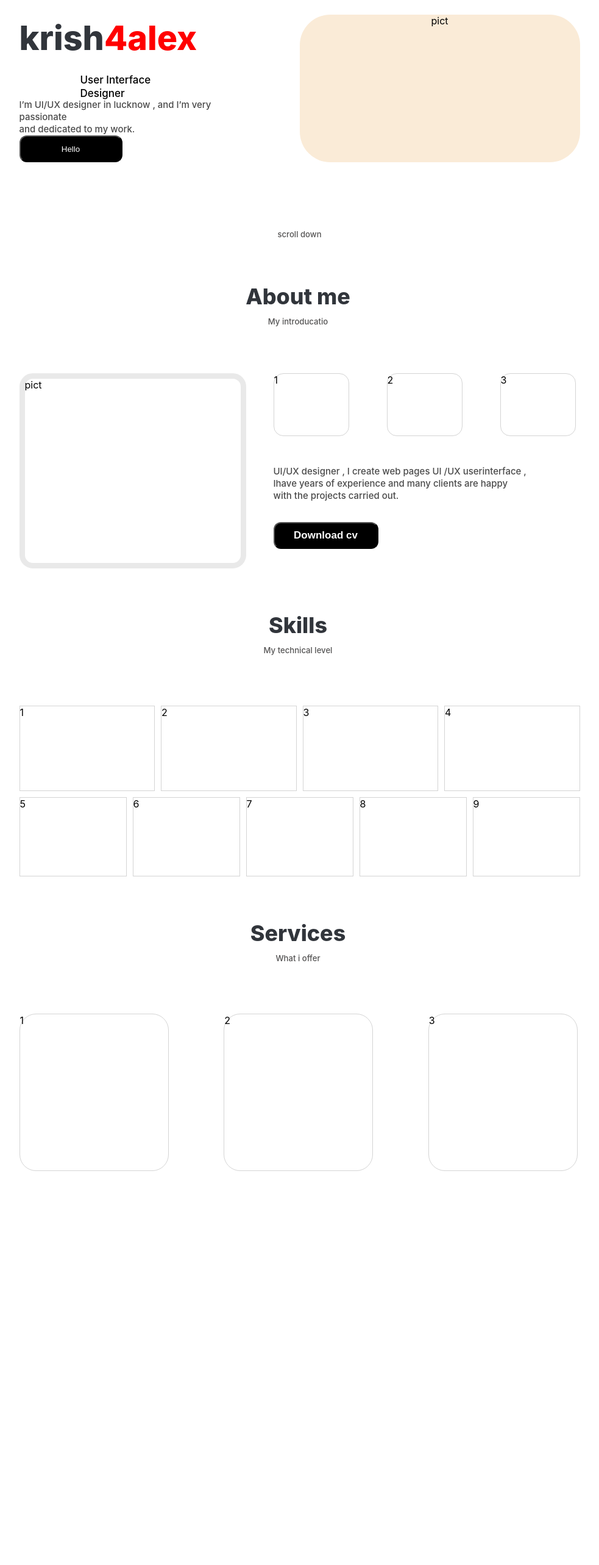
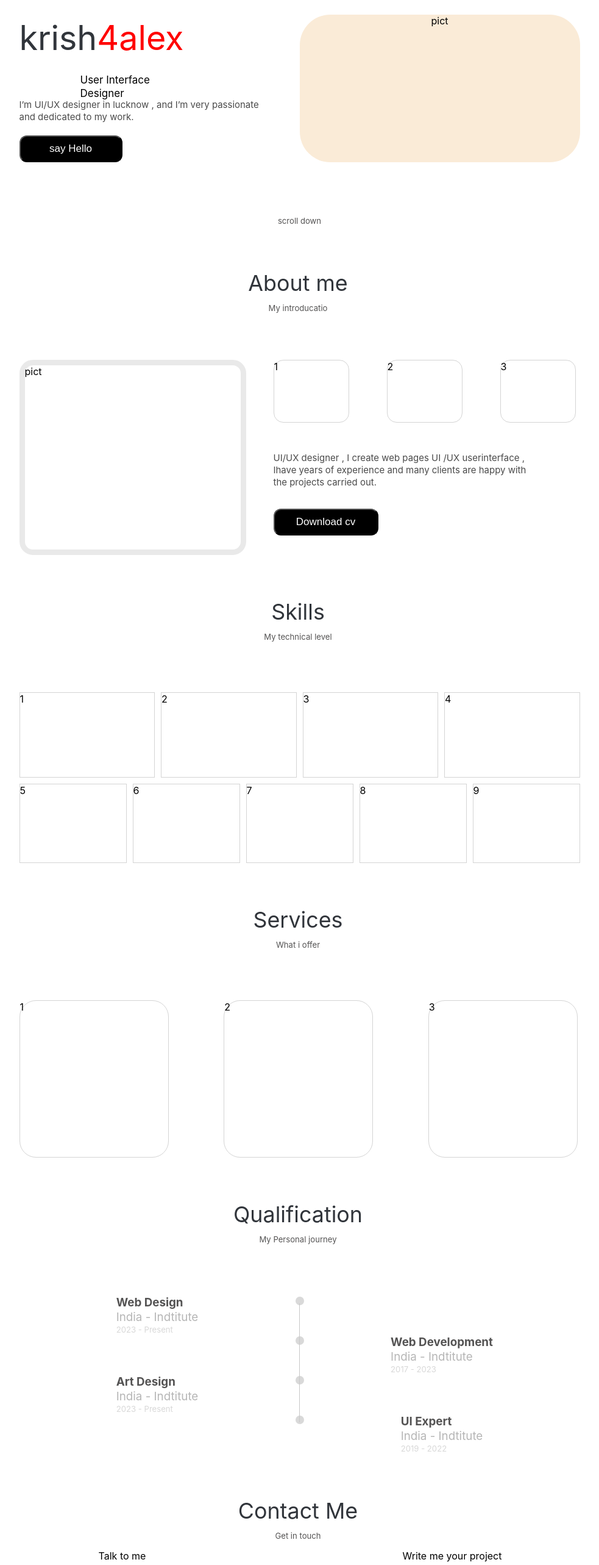
Before and after one commit to dwitap/Personal-Blog-Frontend, a React (Create React App) app: page / in a window 1280 px wide. Shown: the part 180-2746 px from the top of the page at 61% size, without its empty margins (151-1134 px from the left). Built offline with nearby package versions, Linux system fonts and the light colour scheme.

Commit message:
qualification

```diff
--- a/src/App.css
+++ b/src/App.css
@@ -23,7 +23,6 @@
 .item-name {
   width: 118px;
   height: 31px;
-  font-weight: 800;
   font-size: 23px;
   line-height: 31px;
   text-align: left;
@@ -41,7 +40,6 @@
 .i1-1 {
   width: 284px;
   height: 76px;
-  font-weight: 800;
   font-size: 55.6452px;
   line-height: 76px;
   color: #31353B
@@ -51,7 +49,6 @@
 width: 189px;
 height: 22px;
 margin-left: 100px;
-font-weight: 500;
 font-size: 17px;
 line-height: 22px;
 }
@@ -59,20 +56,23 @@ line-height: 22px;
 .i1-3 {
   width: 394px;
   height: 40px;
-  font-weight: 500;
   font-size: 14.9843px;
   line-height: 20px;
   color: #4A4A4A;
 }
 
 .hello-button {
-justify-content: center;
-align-items: center;
-width: 169px;
-height: 44px;
-background: #000000;
-border-radius: 12px;
-color: white;
+  display: flex;
+  justify-content: center;
+  align-items: center;
+  padding: 10px 27px;
+  width: 169px;
+  height: 44px;
+  border-radius: 12px;
+  font-size: 17px;
+  line-height: 22px;
+  color: #FFFFFF;
+  background: #000000;
 }
 
 .i2 {
@@ -84,11 +84,10 @@ color: white;
 .scroll {
   display: block;
   text-align: center;
-  font-weight: 500;
   font-size: 13.1364px;
   line-height: 17px;
   margin-left: 120px;
-  margin-top: 110px;
+  margin-top: 88px;
   margin-right: 115px;
   color: #545353;
 }
@@ -97,7 +96,6 @@ color: white;
   display: block;
   text-align: center;
   margin-top: 69px;
-  font-weight: 800;
   font-size: 35.8559px;
   line-height: 49px;
   color: #31353B;
@@ -107,7 +105,6 @@ color: white;
   display: block;
   text-align: center;
   margin-top: 8px;
-  font-weight: 500;
   font-size: 13.1364px;
   line-height: 17px;
   color: #545353;
@@ -121,7 +118,7 @@ color: white;
   margin-right: 115px;
 }
 
-.ab1 {
+.about-left {
   width: 354px;
   height: 302px;
   margin-top: 76px;
@@ -129,17 +126,17 @@ color: white;
   border-radius: 22px;
 }
 
-.ab2 {
+.about-right {
   margin-top: 76px;
 }
 
-.ab2-1 {
+.aboutR {
   display: grid;
   grid-template-columns: repeat(3, 124px);
   grid-column-gap: 62px;
 }
 
-.ab-item {
+.aboutR-item {
   box-sizing: border-box;
   width: 124px;
   height: 103px;
@@ -148,20 +145,18 @@ color: white;
   box-sizing: border-box;
 }
 
-.ab-item2 {
+.aboutR-item2 {
   grid-area: 2 / 1 / 3 / 4;
   width: 418px;
   height: 60px;
   margin-top: 48px;
-  font-weight: 500;
   font-size: 14.9843px;
   line-height: 20px;
   color: #4A4A4A;
 }
 
-.ab-button {
+.aboutR-button {
   grid-area: 3 / 1 / 4 / 4;
-  font-weight: 700;
   font-size: 17px;
   line-height: 22px;
   color: #FFFFFF;
@@ -220,3 +215,114 @@ color: white;
   height: 130px;
   border: 1px solid #D4D4D4;
 }
+
+.contact {
+  display: grid;
+  grid-template-columns: repeat(2, 1fr);
+  grid-column-gap:163px;
+  margin-left: 120px;
+  margin-right: 115px;
+  margin-top: 14px;
+  text-align: center;
+}
+
+.talk-item {
+  box-sizing: border-box;
+  width: 309.24px;
+  height: 152px;
+  margin-top: 22px;
+  border: 0.873563px solid #DDDDDD;
+  border-radius: 11.3563px;
+}
+
+.project-item {
+  box-sizing: border-box;
+  width: 419px;
+  height: 62px;
+  margin-top: 33px;
+  border: 1px solid #CBCBCB;
+  border-radius: 12px;
+}
+
+.project-item3 {
+  box-sizing: border-box;
+  width: 419px;
+  height: 147px;
+  margin-top: 33px;
+  border: 1px solid #CBCBCB;
+  border-radius: 12px;
+}
+
+.message-button {
+  display: flex;
+  justify-content: center;
+  align-items: center;
+  padding: 10px 27px;
+  width: 214px;
+  height: 44px;
+  margin-top: 46px;
+  font-size: 17px;
+  line-height: 22px;
+  color: #FFFFFF;
+  background: #000000;
+  border-radius: 12px;
+}
+
+.footer {
+  display: block;
+  text-align: center;
+  width: 187px;
+  height: 49px;
+  margin-top: 55px;
+  font-size: 35.8559px;
+  line-height: 49px;
+  color: #31353B;
+}
+
+.qualification-section {
+  margin-left: 120px;
+  margin-right: 115px;
+  margin-top: 83px;
+}
+
+.qualification-data {
+  display: grid;
+  grid-template-columns: 1fr max-content 1fr;
+  justify-items: center;
+}
+
+.qualification-title {
+  font-size: 18.7826px;
+  line-height: 24px;
+  color: #545353;
+  margin: 0;
+}
+
+.qualification-sub {
+  font-size: 18.7826px;
+  line-height: 24px;
+  color: #B6B6B6;
+}
+
+.qualification-calendar {
+  font-size: 13.1364px;
+  line-height: 17px;
+  color: #D8D8D8;
+}
+
+.qualification-rounder {
+  display: inline-block;
+  width: 14px;
+  height: 14px;
+  background: #D9D9D9;
+  border-radius: 50%;
+}
+
+.qualification-line {
+  display: block;
+  width: 1px;
+  height: 100%;
+  background-color: #C8C8C8;
+  transform: translate(6px, -7px);
+
+}
--- a/src/App.jsx
+++ b/src/App.jsx
@@ -7,12 +7,12 @@ function App() {
         <div class="item-name">
           krish<span className="span">4alex</span>
         </div>
-        <div class="item">Home</div>
-        <div class="item">About</div>
-        <div class="item">Service</div>
-        <div class="item">Skills</div>
-        <div class="item">Blog</div>
-        <div class="item">Contact</div>
+        <div className="item">Home</div>
+        <div className="item">About</div>
+        <div className="item">Service</div>
+        <div className="item">Skills</div>
+        <div className="item">Blog</div>
+        <div className="item">Contact</div>
       </div>
       <div className="container2">
         <div className="i1">
@@ -27,7 +27,7 @@ function App() {
             and dedicated to my work.
           </div>
           <br />
-          <button className="hello-button">Hello</button>
+          <button className="hello-button">say Hello</button>
         </div>
         <div className="i2">pict</div>
       </div>
@@ -35,18 +35,18 @@ function App() {
       <div className="title">About me</div>
       <div className="sub-title">My introducatio</div>
       <div className="container3">
-        <div className="ab1">pict</div>
-        <div className="ab2">
-          <div className="ab2-1">
-            <div className="ab-item">1</div>
-            <div className="ab-item">2</div>
-            <div className="ab-item">3</div>
-            <div className="ab-item2">
+        <div className="about-left">pict</div>
+        <div className="about-right">
+          <div className="aboutR">
+            <div className="aboutR-item">1</div>
+            <div className="aboutR-item">2</div>
+            <div className="aboutR-item">3</div>
+            <div className="aboutR-item2">
               UI/UX designer , I create web pages UI /UX userinterface , Ihave
               years of experience and many clients are happy with the projects
               carried out.
             </div>
-            <button className="ab-button">Download cv</button>
+            <button className="aboutR-button">Download cv</button>
           </div>
         </div>
       </div>
@@ -72,6 +72,95 @@ function App() {
         <div className="service-item">2</div>
         <div className="service-item">3</div>
       </div>
+      <div className="title">Qualification</div>
+      <div className="sub-title">My Personal journey</div>
+      <div className="qualification-section">
+        <div className="qualification-content">
+          <div className="qualification-data">
+            <div>
+              <h3 className="qualification-title">Web Design</h3>
+              <span className="qualification-sub">India - Indtitute</span>
+              <div className="qualification-calendar">
+                <i class="uil uil-calendar-alt"></i>
+                2023 - Present
+              </div>
+            </div>
+
+            <div>
+              <span className="qualification-rounder"></span>
+              <span className="qualification-line"></span>
+            </div>
+          </div>
+
+          <div className="qualification-data">
+            <div></div>
+            <div>
+              <span className="qualification-rounder"></span>
+              <span className="qualification-line"></span>
+            </div>
+            <div>
+              <h3 className="qualification-title">Web Development</h3>
+              <span className="qualification-sub">India - Indtitute</span>
+              <div className="qualification-calendar">
+                <i class="uil uil-calendar-alt"></i>
+                2017 - 2023
+              </div>
+            </div>
+          </div>
+        </div>
+        <div className="qualification-content">
+          <div className="qualification-data">
+            <div>
+              <h3 className="qualification-title">Art Design</h3>
+              <span className="qualification-sub">India - Indtitute</span>
+              <div className="qualification-calendar">
+                <i class="uil uil-calendar-alt"></i>
+                2023 - Present
+              </div>
+            </div>
+            <div>
+              <span className="qualification-rounder"></span>
+              <span className="qualification-line"></span>
+            </div>
+          </div>
+
+          <div className="qualification-data">
+            <div></div>
+            <div>
+              <span className="qualification-rounder"></span>
+            </div>
+
+            <div>
+              <h3 className="qualification-title">UI Expert</h3>
+              <span className="qualification-sub">India - Indtitute</span>
+              <div className="qualification-calendar">
+                <i class="uil uil-calendar-alt"></i>
+                2019 - 2022
+              </div>
+            </div>
+          </div>
+        </div>
+      </div>
+      <div className="title">Contact Me</div>
+      <div className="sub-title">Get in touch</div>
+      <div className="contact">
+        <div>
+          Talk to me
+          <div className="talk-item">1</div>
+          <div className="talk-item">2</div>
+          <div className="talk-item">3</div>
+        </div>
+        <div>
+          Write me your project
+          <div className="project-item">1</div>
+          <div className="project-item">2</div>
+          <div className="project-item3">3</div>
+          <button className="message-button">Send Message</button>
+        </div>
+      </div>
+      <div className="footer">
+        Krish<span className="span">4alex</span>
+      </div>
     </div>
   );
 }
```
Also changed, not shown: src/assets/Qualification.png (added).
